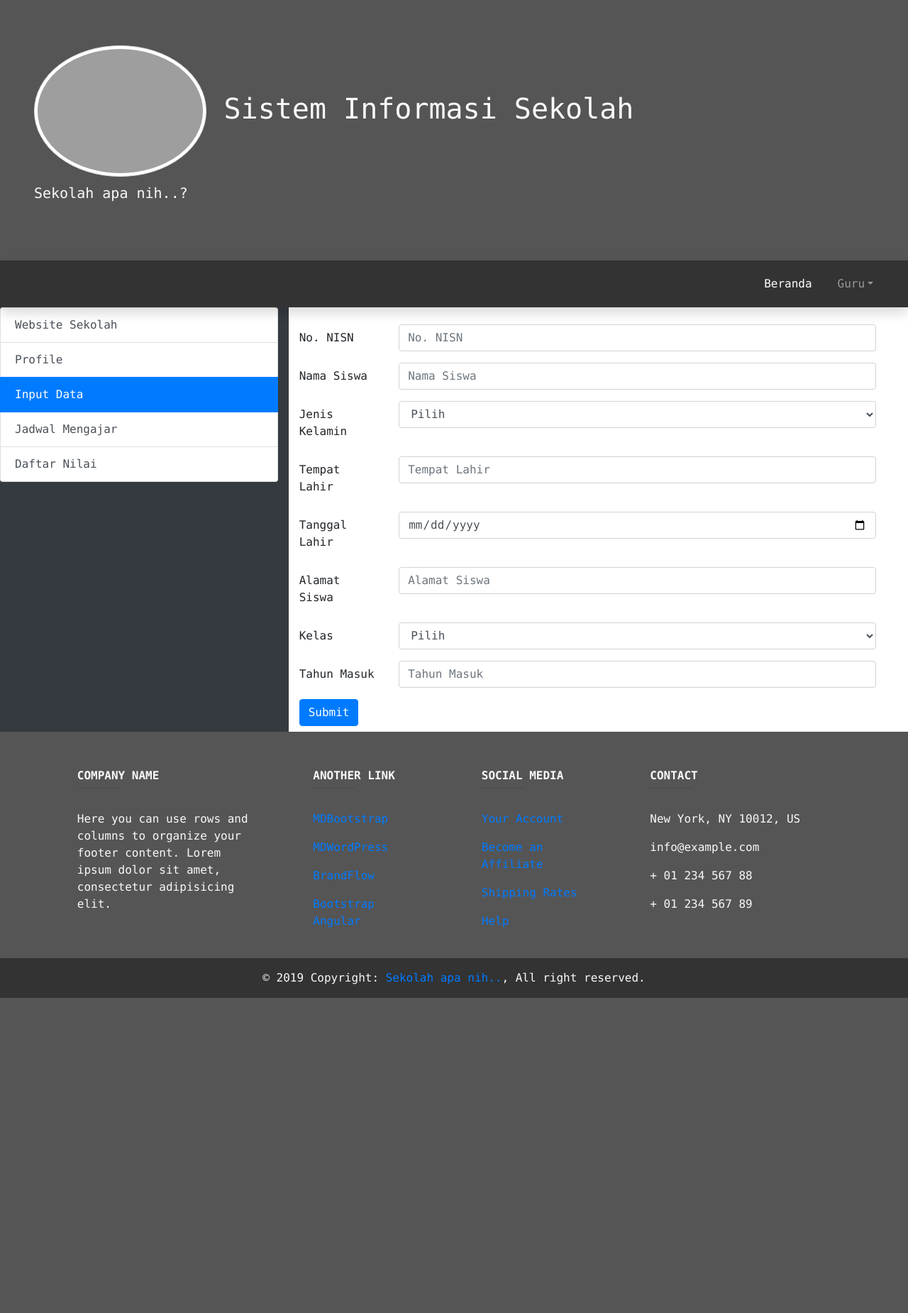
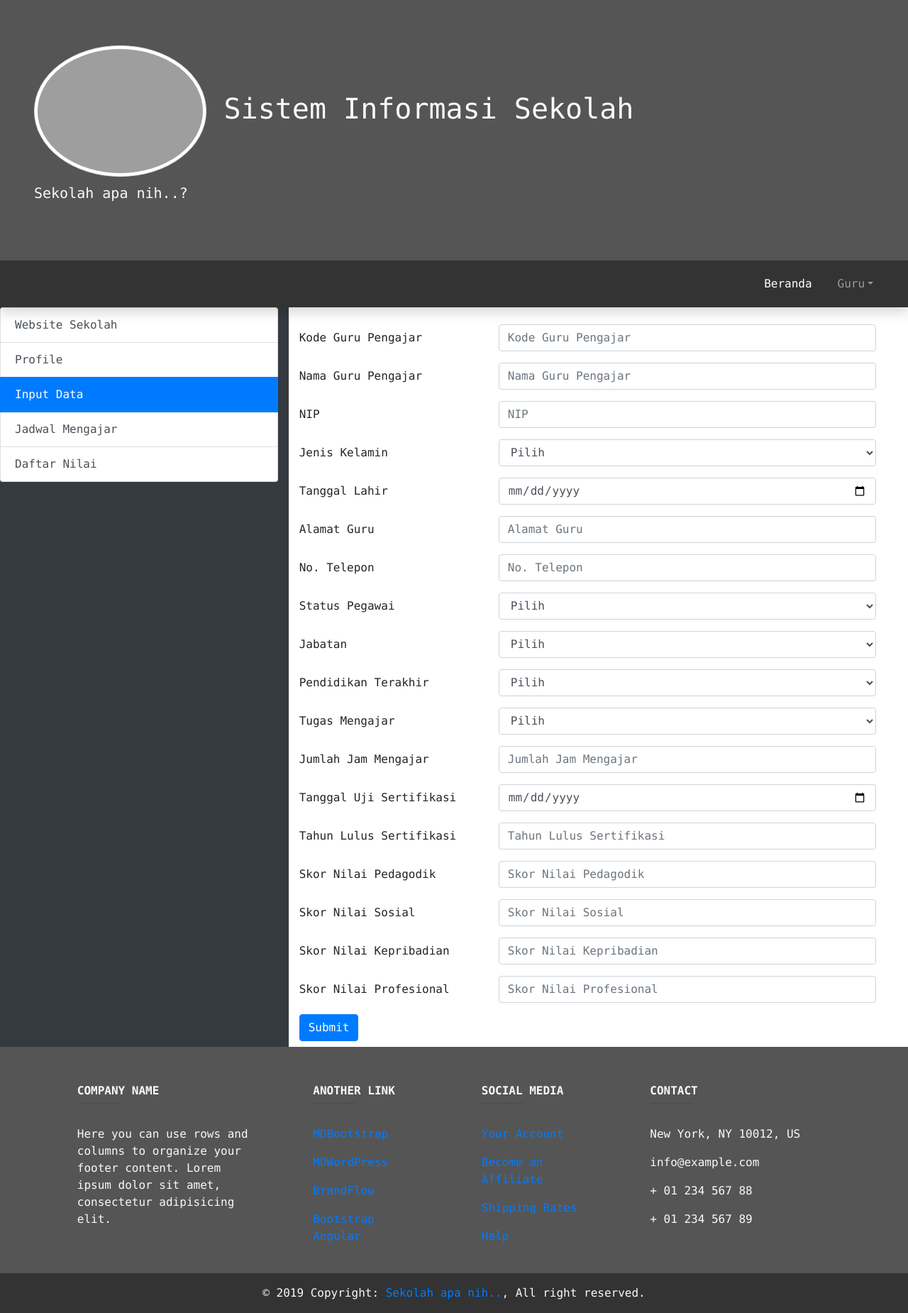
Before and after one commit to mdandi7/sekolah_web, a PHP site: page /guru/index.php in a window 1280 px wide, after a click on "Input Data". Shown: the whole page at 71% size. Before the commit the page ends 1406 px from the top, so only its background shows below. Run offline with PHP 8.4, Linux system fonts and the light colour scheme; a user stored in the database is signed in; data comes from the database, SQL or seed files in the repository; grey boxes are pictures that could not be loaded.

Commit message:
Upload Locals

```diff
--- a/guru/index.php
+++ b/guru/index.php
@@ -108,20 +108,63 @@ Website Sekolah
       <div class="tab-pane fade" id="list-siswa" role="tabpanel" aria-labelledby="list-siswa-list">
       <form>
         <div class="form-group row">
-          <label for="inputPassword" class="col-sm-2 col-form-label">No. NISN</label>
-          <div class="col-sm-10">
-            <input type="text" class="form-control" id="inputPassword" placeholder="No. NISN">
+          <label for="inputPassword" class="col-sm-4 col-form-label">Kode Guru Pengajar</label>
+          <div class="col-sm-8">
+            <input type="text" class="form-control" id="inputPassword" placeholder="Kode Guru Pengajar">
           </div>
         </div>
         <div class="form-group row">
-          <label for="inputPassword" class="col-sm-2 col-form-label">Nama Siswa</label>
-          <div class="col-sm-10">
-            <input type="text" class="form-control" id="inputPassword" placeholder="Nama Siswa">
+          <label for="inputPassword" class="col-sm-4 col-form-label">Nama Guru Pengajar</label>
+          <div class="col-sm-8">
+            <input type="text" class="form-control" id="inputPassword" placeholder="Nama Guru Pengajar">
           </div>
         </div>
         <div class="form-group row">
-          <label for="exampleFormControlSelect1" class="col-sm-2 col-form-label">Jenis Kelamin</label>
+          <label for="inputPassword" class="col-sm-4 col-form-label">NIP</label>
+          <div class="col-sm-8">
+            <input type="text" class="form-control" id="inputPassword" placeholder="NIP">
+          </div>
+        </div>
+        <div class="form-group row">
+          <label for="exampleFormControlSelect1" class="col-sm-4 col-form-label">Jenis Kelamin</label>
+          <div class="col-sm-8">
+            <select class="form-control" id="exampleFormControlSelect1">
+            <option selected>Pilih</option>
+            <option>1</option>
+            <option>2</option>
+            <option>3</option>
+            <option>4</option>
+            <option>5</option>
+          </select>
+          </div>
+        </div>
+        <!-- <div class="form-group row">
+          <label for="inputPassword" class="col-sm-2 col-form-label">Tempat Lahir</label>
           <div class="col-sm-10">
+            <input type="text" class="form-control" id="inputPassword" placeholder="Tempat Lahir">
+          </div>
+        </div> -->
+        <div class="form-group row">
+          <label for="inputPassword" class="col-sm-4 col-form-label">Tanggal Lahir</label>
+          <div class="col-sm-8">
+            <input type="date" class="form-control" id="inputPassword" placeholder="Tanggal Lahir">
+          </div>
+        </div>
+        <div class="form-group row">
+          <label for="inputPassword" class="col-sm-4 col-form-label">Alamat Guru</label>
+          <div class="col-sm-8">
+            <input type="text" class="form-control" id="inputPassword" placeholder="Alamat Guru">
+          </div>
+        </div>
+        <div class="form-group row">
+          <label for="inputPassword" class="col-sm-4 col-form-label">No. Telepon</label>
+          <div class="col-sm-8">
+            <input type="text" class="form-control" id="inputPassword" placeholder="No. Telepon">
+          </div>
+        </div>
+        <div class="form-group row">
+          <label for="exampleFormControlSelect1" class="col-sm-4 col-form-label">Status Pegawai</label>
+          <div class="col-sm-8">
             <select class="form-control" id="exampleFormControlSelect1">
             <option selected>Pilih</option>
             <option>1</option>
@@ -133,26 +176,8 @@ Website Sekolah
           </div>
         </div>
         <div class="form-group row">
-          <label for="inputPassword" class="col-sm-2 col-form-label">Tempat Lahir</label>
-          <div class="col-sm-10">
-            <input type="text" class="form-control" id="inputPassword" placeholder="Tempat Lahir">
-          </div>
-        </div>
-        <div class="form-group row">
-          <label for="inputPassword" class="col-sm-2 col-form-label">Tanggal Lahir</label>
-          <div class="col-sm-10">
-            <input type="date" class="form-control" id="inputPassword" placeholder="Tanggal Lahir">
-          </div>
-        </div>
-        <div class="form-group row">
-          <label for="inputPassword" class="col-sm-2 col-form-label">Alamat Siswa</label>
-          <div class="col-sm-10">
-            <input type="text" class="form-control" id="inputPassword" placeholder="Alamat Siswa">
-          </div>
-        </div>
-        <div class="form-group row">
-          <label for="exampleFormControlSelect1" class="col-sm-2 col-form-label">Kelas</label>
-          <div class="col-sm-10">
+          <label for="exampleFormControlSelect1" class="col-sm-4 col-form-label">Jabatan</label>
+          <div class="col-sm-8">
             <select class="form-control" id="exampleFormControlSelect1">
             <option selected>Pilih</option>
             <option>1</option>
@@ -164,14 +189,77 @@ Website Sekolah
           </div>
         </div>
         <div class="form-group row">
-          <label for="inputPassword" class="col-sm-2 col-form-label">Tahun Masuk</label>
-          <div class="col-sm-10">
-            <input type="text" class="form-control" id="inputPassword" placeholder="Tahun Masuk">
+          <label for="exampleFormControlSelect1" class="col-sm-4 col-form-label">Pendidikan Terakhir</label>
+          <div class="col-sm-8">
+            <select class="form-control" id="exampleFormControlSelect1">
+            <option selected>Pilih</option>
+            <option>1</option>
+            <option>2</option>
+            <option>3</option>
+            <option>4</option>
+            <option>5</option>
+          </select>
+          </div>
+        </div>
+        <div class="form-group row">
+          <label for="exampleFormControlSelect1" class="col-sm-4 col-form-label">Tugas Mengajar</label>
+          <div class="col-sm-8">
+            <select class="form-control" id="exampleFormControlSelect1">
+            <option selected>Pilih</option>
+            <option>1</option>
+            <option>2</option>
+            <option>3</option>
+            <option>4</option>
+            <option>5</option>
+          </select>
+          </div>
+        </div>
+        <div class="form-group row">
+          <label for="inputPassword" class="col-sm-4 col-form-label">Jumlah Jam Mengajar</label>
+          <div class="col-sm-8">
+            <input type="text" class="form-control" id="inputPassword" placeholder="Jumlah Jam Mengajar">
+          </div>
+        </div>
+        <div class="form-group row">
+          <label for="inputPassword" class="col-sm-4 col-form-label">Tanggal Uji Sertifikasi</label>
+          <div class="col-sm-8">
+            <input type="date" class="form-control" id="inputPassword" placeholder="Tanggal Uji">
+          </div>
+        </div>
+        <div class="form-group row">
+          <label for="inputPassword" class="col-sm-4 col-form-label">Tahun Lulus Sertifikasi</label>
+          <div class="col-sm-8">
+            <input type="text" class="form-control" id="inputPassword" placeholder="Tahun Lulus Sertifikasi">
+          </div>
+        </div>
+        <div class="form-group row">
+          <label for="inputPassword" class="col-sm-4 col-form-label">Skor Nilai Pedagodik</label>
+          <div class="col-sm-8">
+            <input type="text" class="form-control" id="inputPassword" placeholder="Skor Nilai Pedagodik">
+          </div>
+        </div>
+        <div class="form-group row">
+          <label for="inputPassword" class="col-sm-4 col-form-label">Skor Nilai Sosial</label>
+          <div class="col-sm-8">
+            <input type="text" class="form-control" id="inputPassword" placeholder="Skor Nilai Sosial">
+          </div>
+        </div>
+        <div class="form-group row">
+          <label for="inputPassword" class="col-sm-4 col-form-label">Skor Nilai Kepribadian</label>
+          <div class="col-sm-8">
+            <input type="text" class="form-control" id="inputPassword" placeholder="Skor Nilai Kepribadian">
+          </div>
+        </div>
+        <div class="form-group row">
+          <label for="inputPassword" class="col-sm-4 col-form-label">Skor Nilai Profesional</label>
+          <div class="col-sm-8">
+            <input type="text" class="form-control" id="inputPassword" placeholder="Skor Nilai Profesional">
           </div>
         </div>
         <button type="submit" class="btn btn-primary mb-2">Submit</button>
         </form>
       </div>
+
       <div class="tab-pane fade" id="list-mapel" role="tabpanel" aria-labelledby="list-mapel-list">
       <form>
       <div><h3 class="text-center">Jadwal Mengajar</h3>
```
